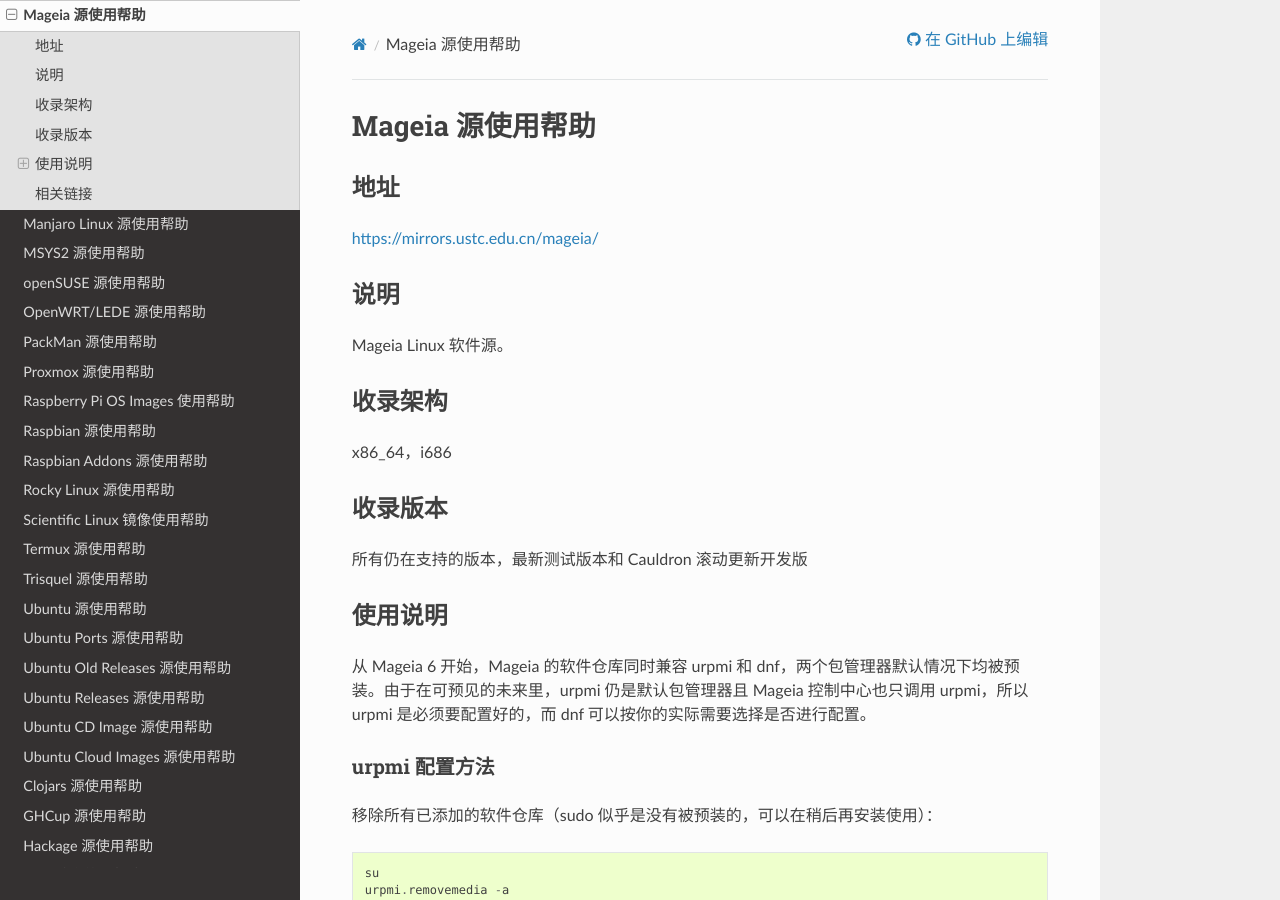
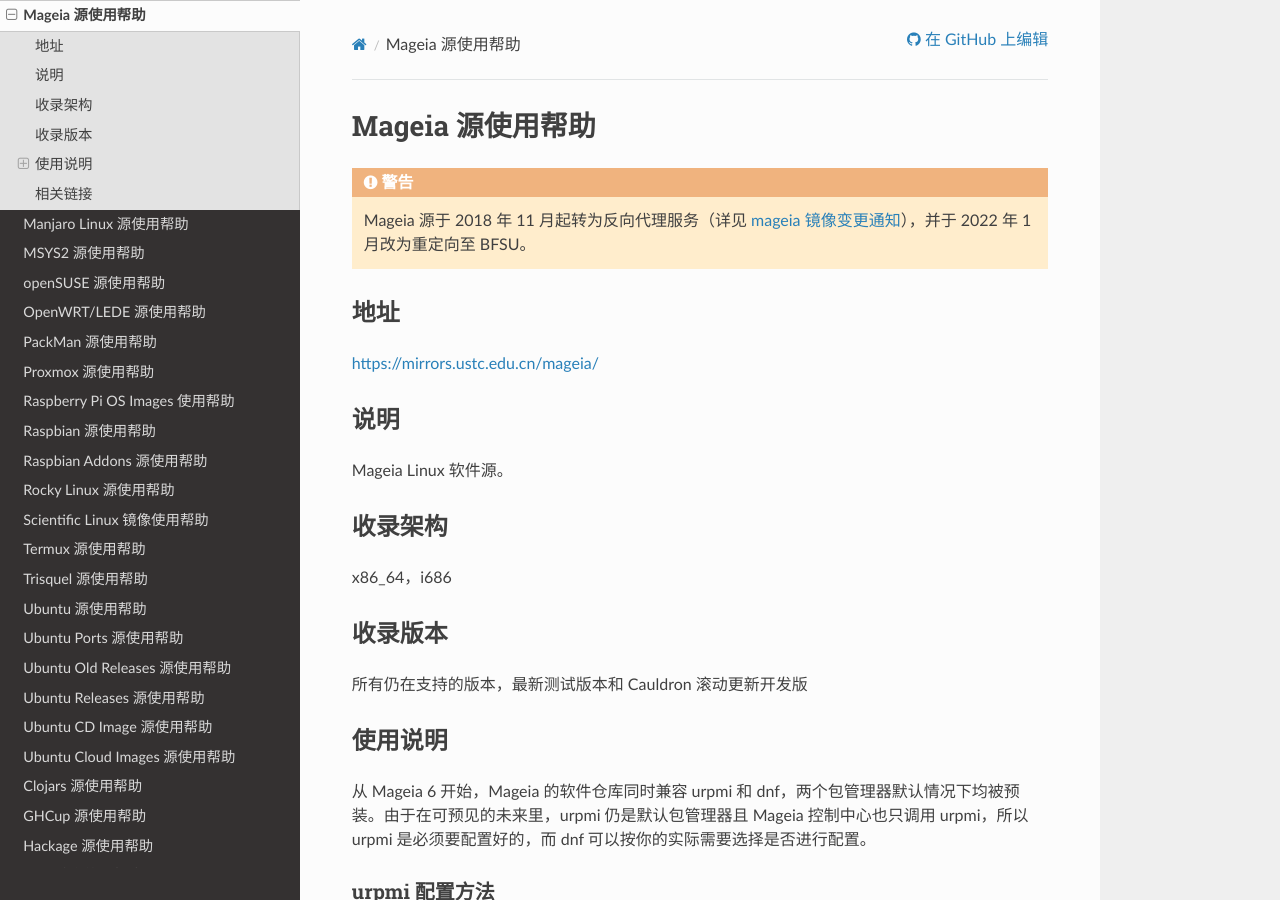
Before and after one commit to ustclug/mirrorhelp, a Sphinx documentation site: the page built from source/mageia.rst, in a window 1280 px wide and 900 px high. Built offline with Sphinx 7.4.7 and the Read the Docs theme 2.0.0, drawn with Linux system fonts in a browser that asks for light colours; pages that are not in the unit, such as notebooks, are missing from menus.

Commit message:
Update current PyPI and Mageia status

```diff
--- a/source/mageia.rst
+++ b/source/mageia.rst
@@ -1,6 +1,9 @@
 =================
 Mageia 源使用帮助
 =================
+
+.. warning::
+    Mageia 源于 2018 年 11 月起转为反向代理服务（详见 `mageia 镜像变更通知 <https://servers.ustclug.org/2018/11/mageia-mirror-change/>`_），并于 2022 年 1 月改为重定向至 BFSU。
 
 地址
 ========
--- a/source/pypi.rst
+++ b/source/pypi.rst
@@ -3,7 +3,7 @@
 ===================
 
 .. warning::
-    PyPI 源已暂时移除并重定向到 TUNA PyPI，详见 `PyPI 镜像变更通知 <https://servers.ustclug.org/2019/01/pypi-%e9%95%9c%e5%83%8f%e5%8f%98%e6%9b%b4%e9%80%9a%e7%9f%a5/>`_。
+    PyPI 源已暂时移除并重定向到 BFSU PyPI，详见 `PyPI 镜像变更通知 <https://servers.ustclug.org/2019/01/pypi-%e9%95%9c%e5%83%8f%e5%8f%98%e6%9b%b4%e9%80%9a%e7%9f%a5/>`_。
 
 地址
 ====
```
